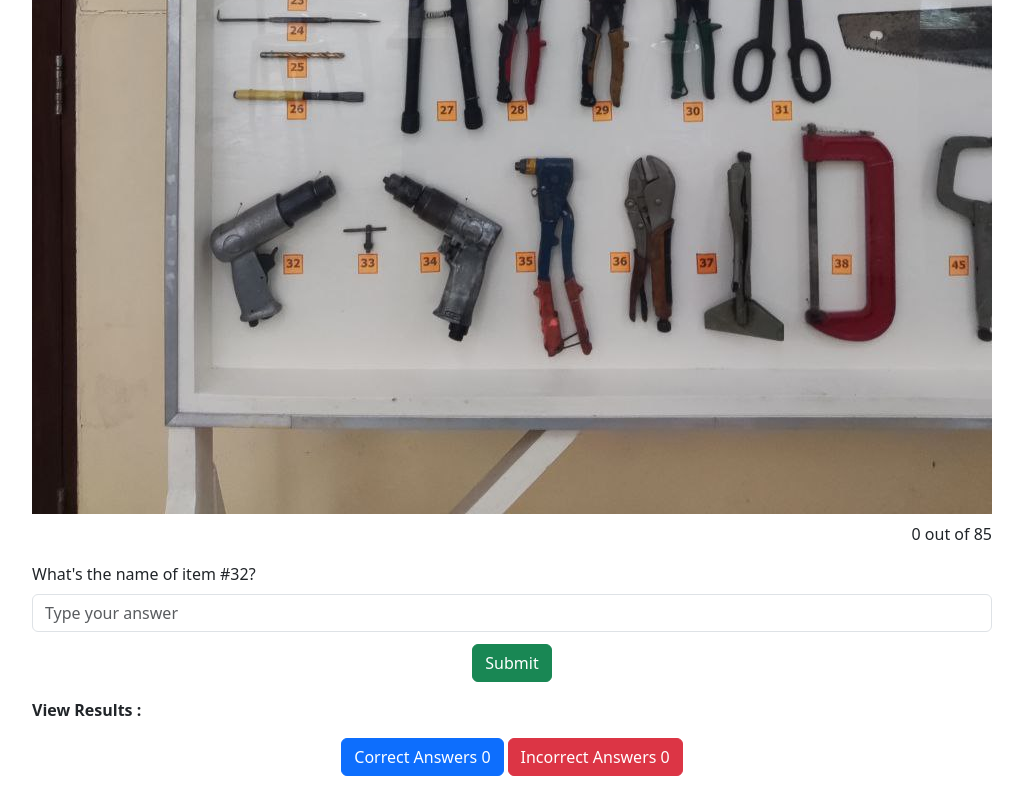
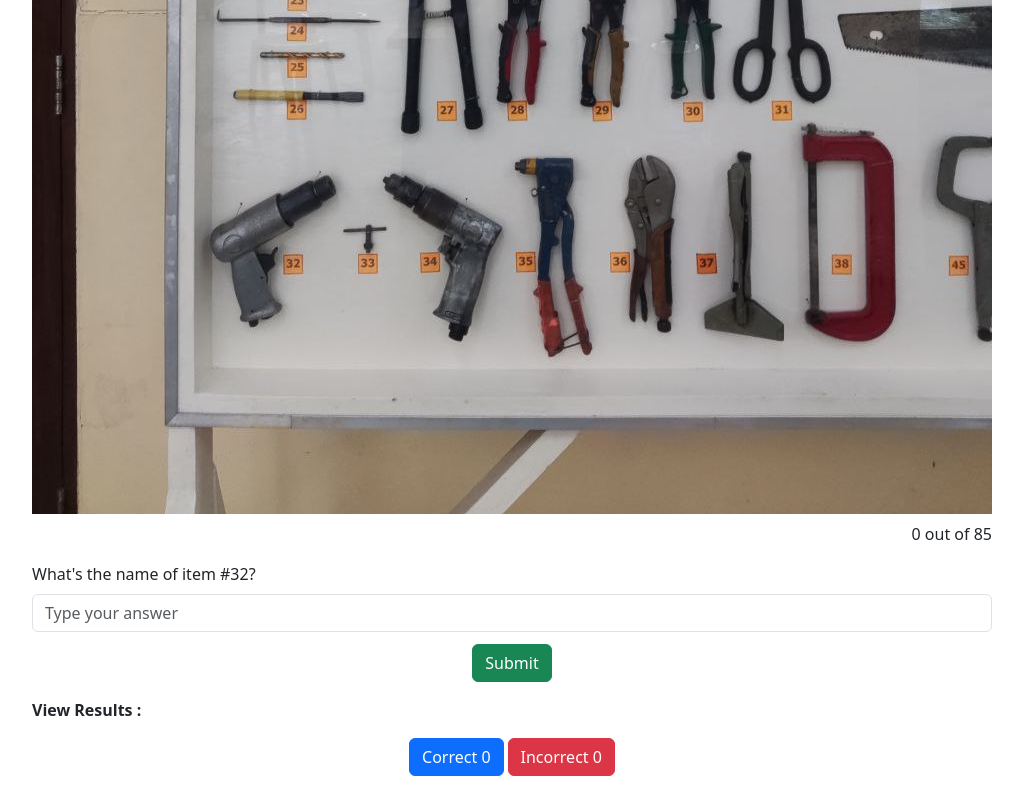
Before and after one commit to vnz29/answerShits, a React (Vite) app: page / in a window 1280 px wide. Shown: the part 984-1784 px from the top of the page, without its empty margins (128-1151 px from the left). Built offline with nearby package versions, Linux system fonts and the light colour scheme.

Commit message:
fix edit

```diff
--- a/src/AnswerSheet/EngineComponent.jsx
+++ b/src/AnswerSheet/EngineComponent.jsx
@@ -220,14 +220,14 @@ const EngineComponent = () => {
               onClick={() => {
                 setIsCorrectModalOpen(true);
               }}
-            >{`Correct Answers ${correctAnswers.length}`}</Button>
+            >{`Correct  ${correctAnswers.length}`}</Button>
             <Button
               className="ms-1"
               variant="danger"
               onClick={() => {
                 setIsIncorrectModalOpen(true);
               }}
-            >{`Incorrect Answers ${incorrectAnswers.length} `}</Button>
+            >{`Incorrect ${incorrectAnswers.length} `}</Button>
           </div>
         </div>
       </Container>
--- a/src/AnswerSheet/MyComponent.jsx
+++ b/src/AnswerSheet/MyComponent.jsx
@@ -217,14 +217,14 @@ const MyComponent = () => {
               onClick={() => {
                 setIsCorrectModalOpen(true);
               }}
-            >{`Correct Answers ${correctAnswers.length}`}</Button>
+            >{`Correct ${correctAnswers.length}`}</Button>
             <Button
               className="ms-1"
               variant="danger"
               onClick={() => {
                 setIsIncorrectModalOpen(true);
               }}
-            >{`Incorrect Answers ${incorrectAnswers.length} `}</Button>
+            >{`Incorrect ${incorrectAnswers.length} `}</Button>
           </div>
         </div>
       </Container>
```
